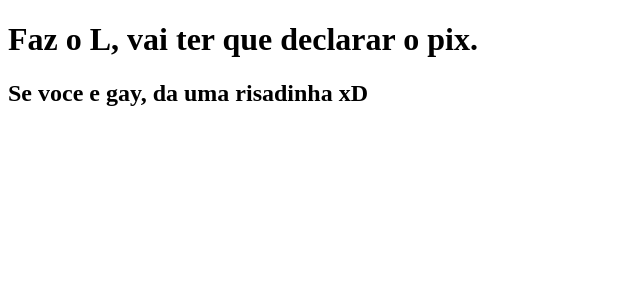
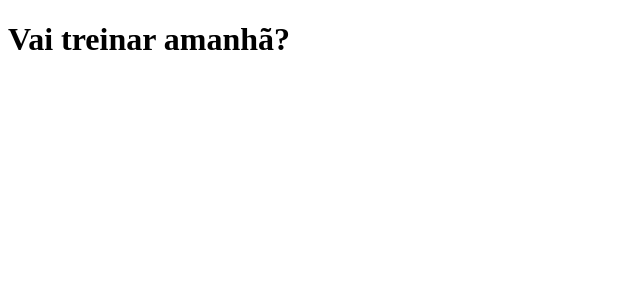
Before and after one commit to Luckleir/curso.dev, a Next.js app: page / in a window 1280 px wide. Shown: the top 300 px of the page, without its empty margins (0-640 px from the left). Built offline with nearby package versions, Linux system fonts and the light colour scheme.

Commit message:
modifica a frase

```diff
--- a/pages/index.js
+++ b/pages/index.js
@@ -1,5 +1,5 @@
 function Home() {
-    return <><h1>Faz o L, vai ter que declarar o pix.</h1><h2>Se voce e gay, da uma risadinha xD</h2></>
+    return <><h1>Vai treinar amanhã?</h1></>
 }
 
 export default Home;
```
